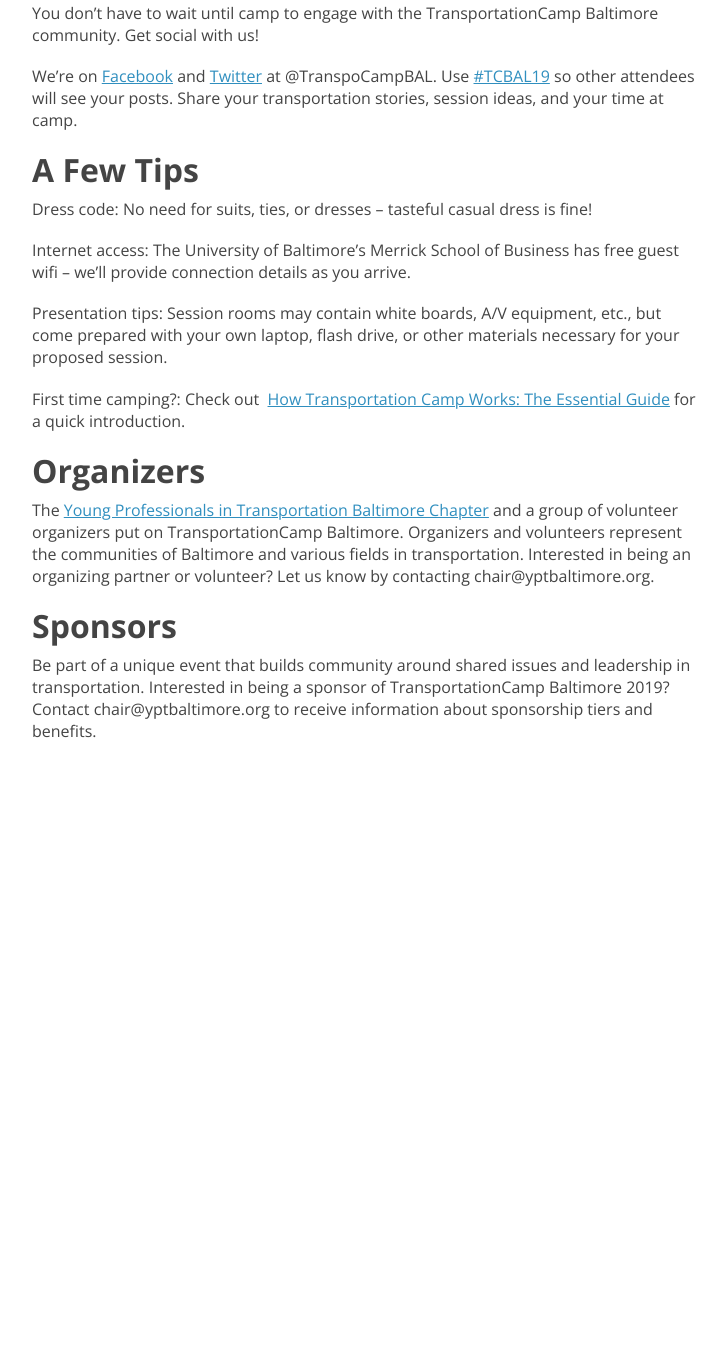
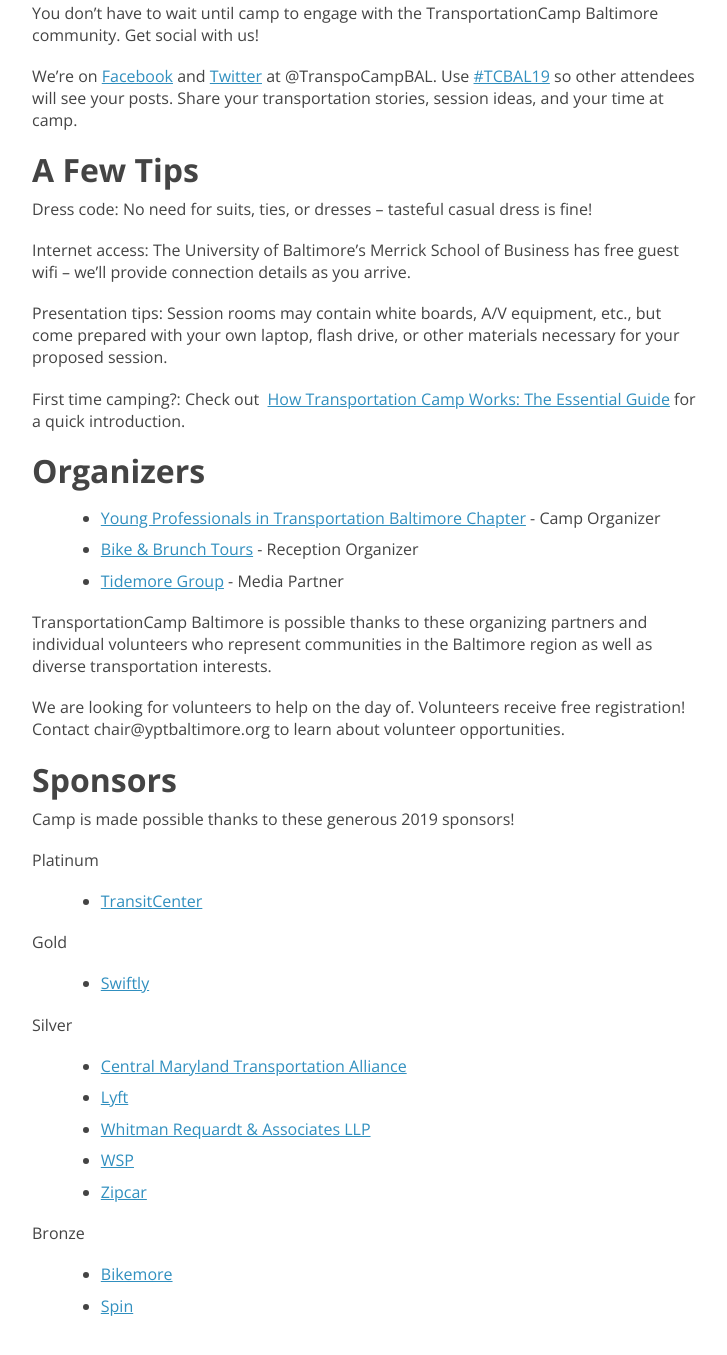
Before and after one commit to transpocamp/transportationcamp.org, a Jekyll site: the page built from events/baltimore2019/index.markdown, in a window 1280 px wide and 1400 px high, scrolled down 2314 px. Shown: the top 1355 px of the window, without its empty margins (272-999 px from the left). Built offline with Jekyll 4.4.1, drawn with Linux system fonts in a browser that asks for light colours; nearby versions of some CDN libraries; before the commit the page ends 3139 px from its top, so only the background shows below that.

Commit message:
update more

```diff
--- a/events/baltimore2019/index.markdown
+++ b/events/baltimore2019/index.markdown
@@ -81,13 +81,31 @@
 
 ## Organizers
 
-The [Young Professionals in Transportation Baltimore Chapter](http://yptbaltimore.org/) and a group of volunteer organizers put on
-TransportationCamp Baltimore. Organizers and volunteers represent the communities of Baltimore and
-various fields in transportation. Interested in being an organizing partner or volunteer? Let us know by
-contacting chair@yptbaltimore.org.
+* [Young Professionals in Transportation Baltimore Chapter](http://yptbaltimore.org/) - Camp Organizer
+* [Bike & Brunch Tours](https://www.bikeandbrunchtours.com/) - Reception Organizer
+* [Tidemore Group](https://tidemore.com/) - Media Partner
+
+TransportationCamp Baltimore is possible thanks to these organizing partners and individual volunteers who represent communities in the Baltimore region as well as diverse transportation interests.
+
+We are looking for volunteers to help on the day of. Volunteers receive free registration! Contact chair@yptbaltimore.org to learn about volunteer opportunities.
 
 ## Sponsors
 
-Be part of a unique event that builds community around shared issues and leadership in transportation.
-Interested in being a sponsor of TransportationCamp Baltimore 2019? Contact chair@yptbaltimore.org
-to receive information about sponsorship tiers and benefits.
+Camp is made possible thanks to these generous 2019 sponsors!
+
+Platinum
+* [TransitCenter](http://transitcenter.org/)
+
+Gold
+* [Swiftly](https://www.goswift.ly/)
+
+Silver
+* [Central Maryland Transportation Alliance](https://www.cmtalliance.org/)
+* [Lyft](https://www.lyft.com/)
+* [Whitman Requardt & Associates LLP](https://wrallp.com/)
+* [WSP](https://www.wsp.com/)
+* [Zipcar](https://www.zipcar.com/)
+
+Bronze
+* [Bikemore](https://www.bikemore.net/)
+* [Spin](https://www.spin.app/)
```
